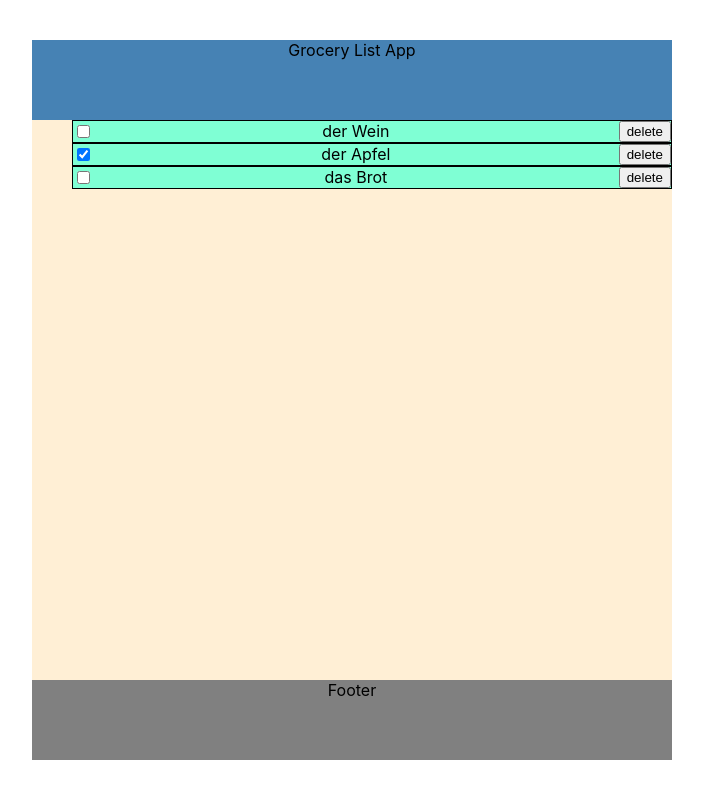
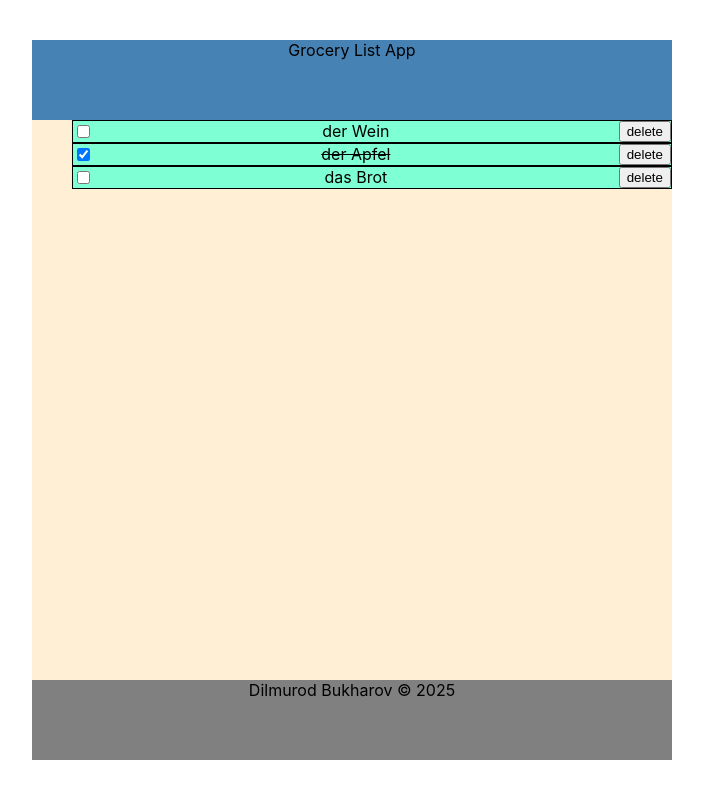
Before and after one commit to dilmurodb/react_grocery_list, a React (Create React App) app: page / in a window 1280 px wide. Shown: the whole page, without its empty margins (288-991 px from the left). Built offline with nearby package versions, Linux system fonts and the light colour scheme.

Commit message:
feat: implement line-through functionality

```diff
--- a/src/App.js
+++ b/src/App.js
@@ -25,13 +25,11 @@ function App() {
   ])
 
   const handleCheck = (id) => {
-    console.log(id)
     const modifiedItemsList = items.map(item => item.id === id ? { ...item, checked: !item.checked } : item);
     setItems(modifiedItemsList)
   }
 
   const handleDelete = (id) => {
-    console.log(id)
     const modifiedItemsList = items.filter(item => item.id !== id);
     setItems(modifiedItemsList)
   }
--- a/src/components/Footer.js
+++ b/src/components/Footer.js
@@ -3,7 +3,7 @@ import '../styles/footer.css'
 
 const Footer = () => {
   return (
-    <footer>Footer</footer>
+    <footer>Dilmurod Bukharov &copy; 2025</footer>
   )
 }
 
--- a/src/components/GroceryItemLine.js
+++ b/src/components/GroceryItemLine.js
@@ -4,7 +4,7 @@ const GroceryItemLine = ({ item, handleCheck, handleDelete }) => {
   return (
     <div className="item-line">
         <input type="checkbox" checked={item.checked} onChange={() => handleCheck(item.id)}/>
-        <li>{item.item}</li>
+        <li style={{ textDecoration: item.checked ? 'line-through' : null }}>{item.item}</li>
         <button onClick={() => handleDelete(item.id)}>delete</button>
     </div>
   )
```
